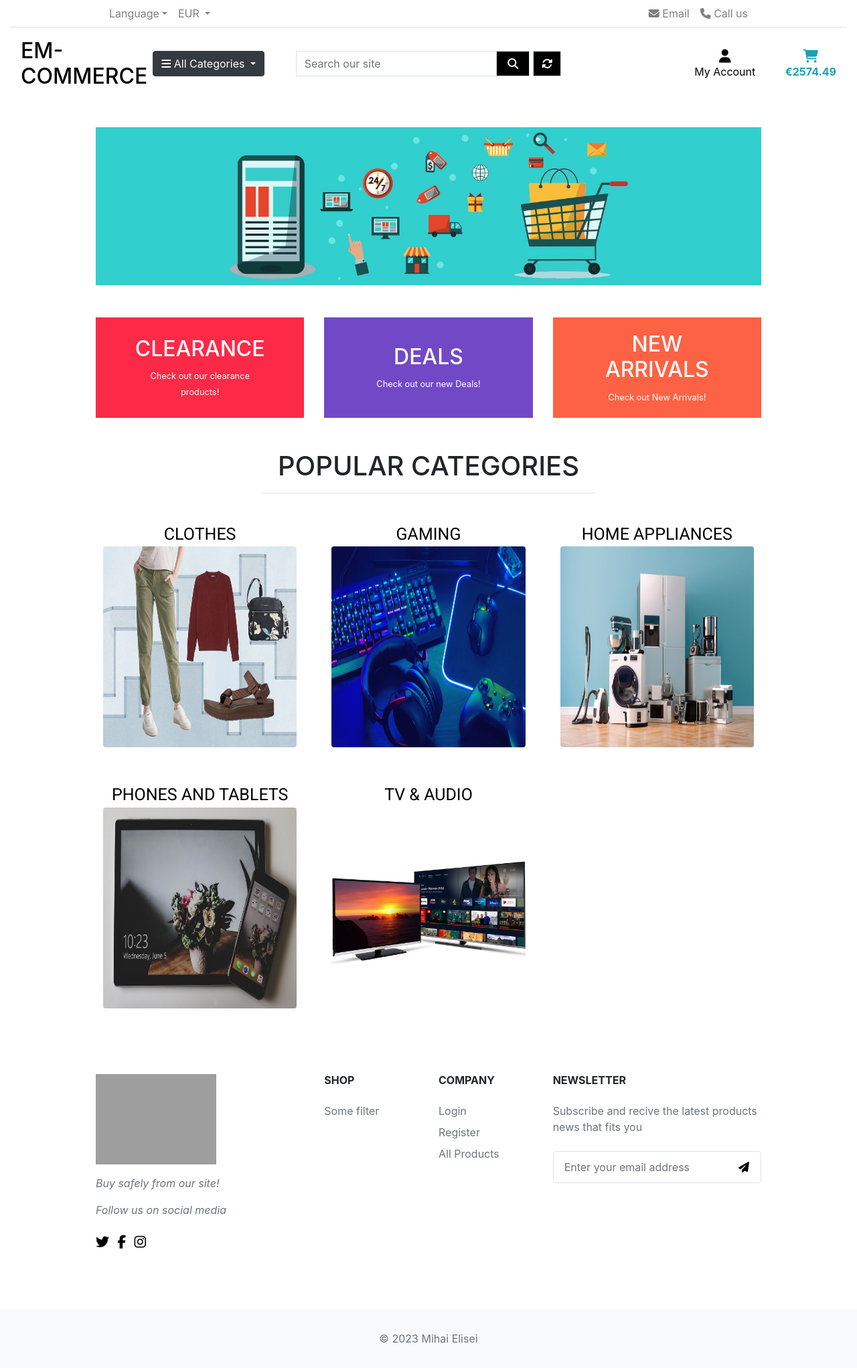
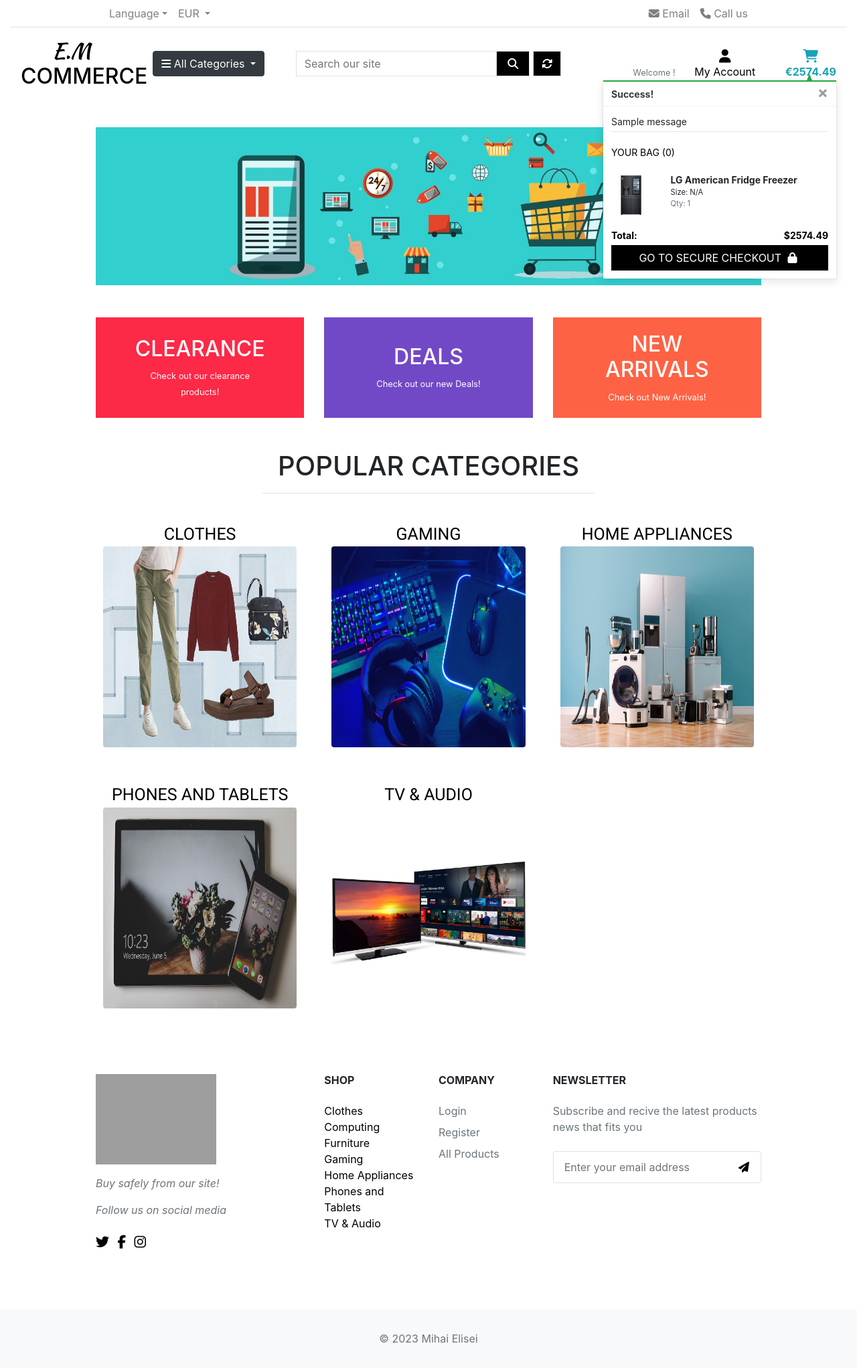
Before and after one commit to MihaiElisei/EM-Commerce, a Django app: page / in a window 1280 px wide. Shown: the whole page at 67% size. Run offline with Django 3.2, Linux system fonts and the light colour scheme; data comes from the database, SQL or seed files in the repository; both versions use the stored data as it was after the commit; tables that the repository leaves empty hold one stand-in row (values such as "Sample post"); one stand-in notice (Sample message) is shown; some libraries are stand-ins or nearby versions; grey boxes are pictures that could not be loaded.

Commit message:
added bootstrap toasts

```diff
--- a/em_commerce/settings.py
+++ b/em_commerce/settings.py
@@ -84,6 +84,7 @@
                 'django.template.context_processors.media',
                 'products.contexts.category_links',
                 'cart.contexts.cart_contents',
+                'cart.contexts.counter',
             ],
         },
     },
--- a/static/css/base.css
+++ b/static/css/base.css
@@ -1,4 +1,4 @@
-@import url('https://fonts.googleapis.com/css2?family=Nunito:ital,wght@0,200;0,300;0,500;1,200;1,300&family=Roboto:wght@100;300;400;500&display=swap');
+@import url('https://fonts.googleapis.com/css2?family=Nunito:ital,wght@0,200;0,300;0,500;1,200;1,300&family=Roboto:wght@100;300;400;500&display=swap&family=Kaushan+Script&display=swap');
 
 html {
     height: 100%;
@@ -11,6 +11,11 @@
 
 .text-black {
     color: #000 !important;
+}
+
+.logo-name {
+    font-family: "Kaushan Script";
+    display: block;
 }
 
 /* from Bulma */
@@ -155,6 +160,69 @@
 }
 
 
+/* ------------------------------- bootstrap toasts */
+
+.message-container {
+    position: fixed;
+    top: 120px;
+    right: 30px;
+    z-index: 99999999999;
+}
+
+.custom-toast {
+    overflow: visible;
+}
+
+.toast-capper {
+    height: 2px;
+}
+
+/* from CSS-tricks.com: https://css-tricks.com/snippets/css/css-triangle/ */
+.arrow-up {
+    width: 0;
+    height: 0;
+    border-left: 4px solid transparent;
+    border-right: 4px solid transparent;
+    border-bottom: 10px solid black;
+    position: absolute;
+    top: -10px;
+    right: 36px;
+}
+
+/* Convenience classes - colors copied from Bootstrap */
+.arrow-primary {
+    border-bottom-color: #007bff !important;
+}
+
+.arrow-secondary {
+    border-bottom-color: #6c757d !important;
+}
+
+.arrow-success {
+    border-bottom-color: #28a745 !important;
+}
+
+.arrow-danger {
+    border-bottom-color: #dc3545 !important;
+}
+
+.arrow-warning {
+    border-bottom-color: #ffc107 !important;
+}
+
+.arrow-info {
+    border-bottom-color: #17a2b8 !important;
+}
+
+.arrow-light {
+    border-bottom-color: #f8f9fa !important;
+}
+
+.arrow-dark {
+    border-bottom-color: #343a40 !important;
+}
+
+
 /* -------------------------------- Media Queries */
 
 /* Slightly larger container on xl screens */
--- a/templates/base.html
+++ b/templates/base.html
@@ -50,7 +50,21 @@
 
   <!-- Toasts and messages-->
   {% if messages %}
-  <div class="message-container"></div>
+  <div class="message-container">
+    {% for message in messages %}
+    {% with message.level as level %}
+    {% if level == 40 %}
+    {% include 'includes/toasts/toast_error.html' %}
+    {% elif level == 30 %}
+    {% include 'includes/toasts/toast_warning.html' %}
+    {% elif level == 25 %}
+    {% include 'includes/toasts/toast_success.html' %}
+    {% else %}
+    {% include 'includes/toasts/toast_info.html' %}
+    {% endif %}
+    {% endwith %}
+    {% endfor %}
+  </div>
   {% endif %}
 
   <!-- Block Contents -->
@@ -60,7 +74,11 @@
   {% include 'includes/footer.html' %}
 
   {% block postloadjs %}
+  <script type="text/javascript">
+    $('.toast').toast('show');
+  </script>
   {% endblock %}
+
 </body>
 
 </html>
--- a/templates/includes/footer.html
+++ b/templates/includes/footer.html
@@ -16,7 +16,10 @@
             <div class="col-lg-2 col-md-6 mb-4 mb-lg-0">
                 <h6 class="text-uppercase font-weight-bold mb-4">Shop</h6>
                 <ul class="list-unstyled mb-0">
-                    <li class="mb-2"><a href="#" class="text-muted">Some filter</a></li>
+                    {% for category in categories %}
+                    <li class="list-item"><a class="text-black"
+                            href="{% url 'products' %}?category={{ category.name }}">{{ category.name }}</a></li>
+                    {% endfor %}
                 </ul>
             </div>
             <div class="col-lg-2 col-md-6 mb-4 mb-lg-0">
--- a/templates/includes/header.html
+++ b/templates/includes/header.html
@@ -37,7 +37,7 @@
         <div class="row">
             <div class="col-12 col-lg-6 my-auto py-1 py-lg-0">
                 <a href="{% url 'home' %}" class="nav-link main-logo-link">
-                    <h2 class="logo-font text-black my-0">EM-Commerce</h2>
+                    <h2 class="logo-font text-black my-0 text-center"><span class="logo-name">E.M</span>Commerce</h2>
                 </a>
             </div>
             <div class="col-12 col-lg-6 my-auto py-1 py-lg-0">
@@ -75,6 +75,8 @@
     </div>
     <div class="col-12 col-lg-4  my-auto py-1 py-lg-0">
         <ul class="list-inline list-unstyled text-center text-lg-right my-0">
+            <li class="list-inline-item"><small class="title text-muted">Welcome {{ user.username | capfirst }}!</small>
+            </li>
             <li class="list-inline-item dropdown">
                 <a class="text-black nav-link" href="#" id="user-options" data-toggle="dropdown" aria-haspopup="true"
                     aria-expanded="false">
@@ -103,7 +105,11 @@
                         <div><i class="fas fa-shopping-cart fa-lg"></i></div>
                         <p class="my-0">
                             {% if grand_total %}
+                            {% if cart_items %}
                             &euro;{{ grand_total|floatformat:2 }}
+                            {% else %}
+                            &euro;0.00
+                            {%endif%}
                             {% else %}
                             &euro;0.00
                             {% endif %}
--- /dev/null
+++ b/templates/includes/toasts/toast_success.html
@@ -0,0 +1,70 @@
+<div class="toast custom-toast rounded-0 border-top-0" data-autohide="false">
+    <div class="arrow-up arrow-success"></div>
+    <div class="w-100 toast-capper bg-success"></div>
+    <div class="toast-header bg-white text-dark">
+        <strong class="mr-auto">Success!</strong>
+        <button type="button" class="ml-2 mb-1 close text-dark" data-dismiss="toast" aria-label="Close">
+            <span aria-hidden="true">&times;</span>
+        </button>
+    </div>
+    <div class="toast-body bg-white">
+        <div class="row">
+            <div class="col">
+                {{ message }}
+                <hr class="mt-1 mb-3">
+            </div>
+        </div>
+        {% if grand_total and not on_profile_page %}
+        <p class="logo-font bg-white text-black py-1">Your Bag ({{ cart_count }})</p>
+        <div class="bag-notification-wrapper">
+            {% for item in cart_items %}
+            <div class="row">
+                <div class="col-3 my-1">
+                    {% if item.product.image %}
+                    <img class="w-100" src="{{ item.product.image.url }}" alt="{{ item.product.name }}">
+                    {% else %}
+                    <img class="w-100" src="{{ MEDIA_URL }}noimage.png" alt="{{ item.product.name }}">
+                    {% endif %}
+                </div>
+                <div class="col-9">
+                    <p class="my-0"><strong>{{ item.product.name }}</strong></p>
+                    <p class="my-0 small">Size:
+                        {% if item.product.has_sizes %}{{ item.size|upper }}{% else %}N/A{% endif %}</p>
+                    <p class="my-0 small text-muted">Qty: {{ item.quantity }}</p>
+                </div>
+            </div>
+            {% endfor %}
+        </div>
+        <div class="row">
+            <div class="col">
+                {% if cart_items %}
+                <strong>
+                    <p class="mt-3 mb-1 text-black">
+                        Total{% if free_delivery_delta > 0 %} (Exc. delivery){% endif %}:
+                        <span class="float-right">${{ grand_total|floatformat:2 }}</span>
+                    </p>
+                </strong>
+                {% else %}
+                <strong>
+                    <p class="mt-3 mb-1 text-black">
+                        Total
+                        <span class="float-right">$0</span>
+                    </p>
+                </strong>
+                {% endif %}
+                {% if free_delivery_delta > 0 %}
+                <p class="mb-0 p-2 bg-warning shadow-sm text-black text-center">
+                    Spend <strong>${{ free_delivery_delta }}</strong> more to get free next day delivery!
+                </p>
+                {% endif %}
+                <a href="{% url 'view_cart' %}" class="btn btn-black btn-block rounded-0">
+                    <span class="text-uppercase">Go To Secure Checkout</span>
+                    <span class="icon">
+                        <i class="fas fa-lock"></i>
+                    </span>
+                </a>
+            </div>
+        </div>
+        {% endif %}
+    </div>
+</div>
```
Also changed, not shown: templates/includes/toasts/toast_error.html (added, +13 -0 lines), templates/includes/toasts/toast_info.html (added, +13 -0 lines), templates/includes/toasts/toast_warning.html (added, +13 -0 lines), db.sqlite3.
